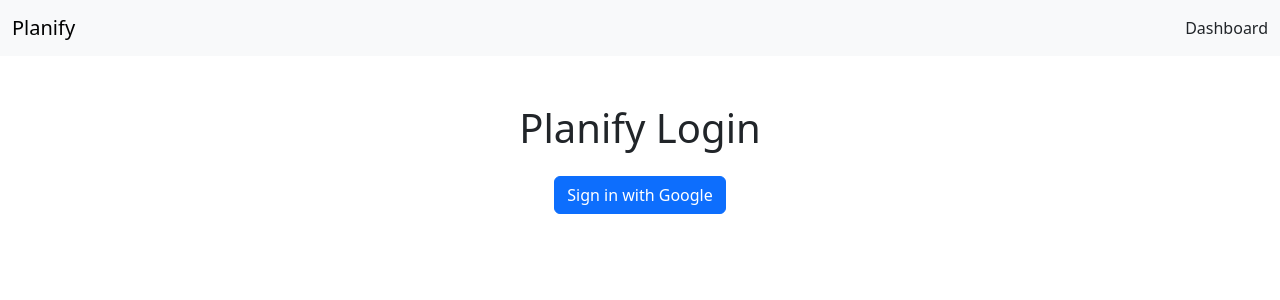
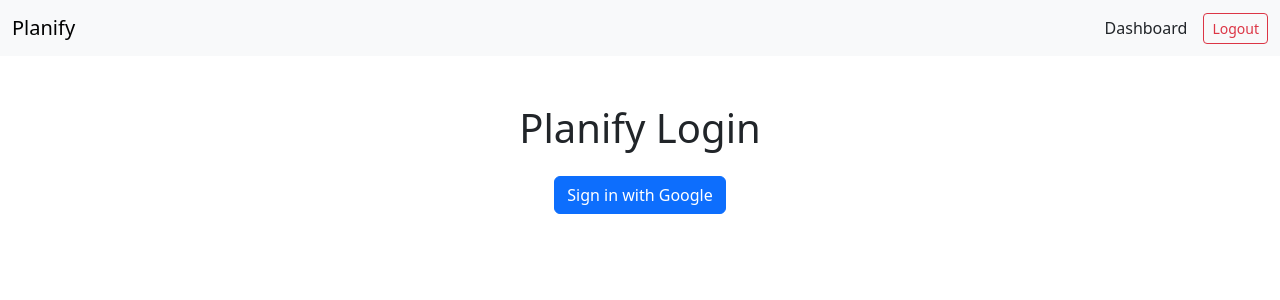
Before and after one commit to ParthP22/Planify, a Next.js app in the folder planify/: page /login in a window 1280 px wide. Shown: the top 300 px of the page. Built offline with nearby package versions, Linux system fonts and the light colour scheme; no server answers.

Commit message:
feat: added a button to logout on the Navbar

```diff
--- a/planify/src/components/Navbar.tsx
+++ b/planify/src/components/Navbar.tsx
@@ -14,6 +14,10 @@ export default function Navbar() {
                     <Link className="nav-link" href="/dashboard">
                         Dashboard
                     </Link>
+
+                    <button className="btn btn-outline-danger btn-sm">
+                        Logout
+                    </button>
                 </div>
             </div>
         </nav>
```
